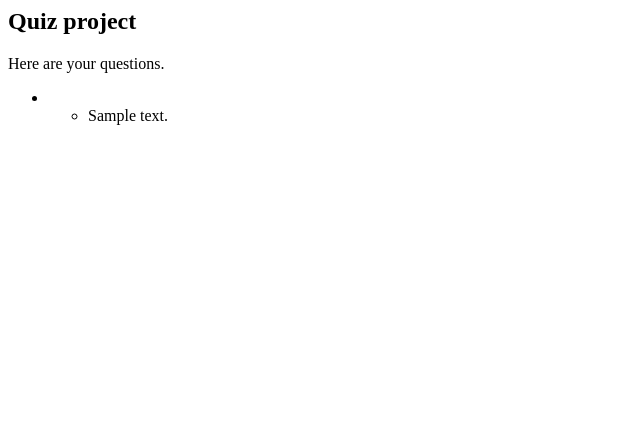
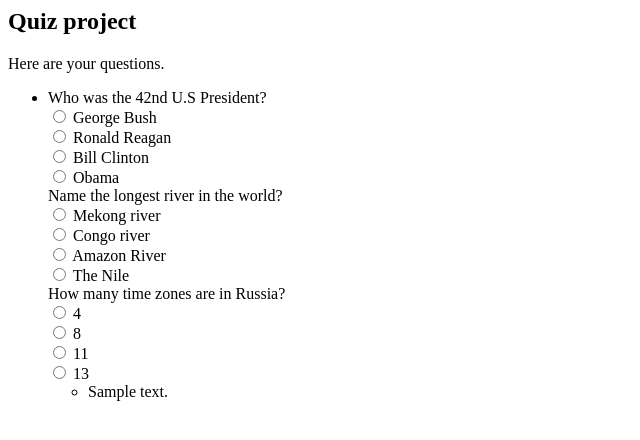
Before and after one commit to pangelini9/final, a Django app: template quiz/templates/quiz/newAttemptLorenzo.html in a window 1280 px wide. Shown: the top 440 px of the page, without its empty margins (0-640 px from the left). Run offline with Django 3.2, Linux system fonts and the light colour scheme; the template is opened without the code that fills it: most values are stand-ins (such as "Sample title", 1, 10 or a date in 2020).

Commit message:
Added Questions To my Page

```diff
--- a/quiz/templates/quiz/newAttemptLorenzo.html
+++ b/quiz/templates/quiz/newAttemptLorenzo.html
@@ -10,6 +10,56 @@
         <ul>
         {% for pair in pairs %}
         <li>
+
+
+               Who was the 42nd U.S President?
+	           <br>
+	           <input type="radio"  name="quest1" value="3">
+	           <label>George Bush</label><br>
+
+	           <input type="radio" name="quest1" value="2">
+	           <label>Ronald Reagan</label><br>
+
+	           <input type="radio" name="quest1" value="1">
+	           <label>Bill Clinton</label><br>
+
+	            <input type="radio" name="quest1" value="4">
+	            <label>Obama</label><br>
+	            </li>
+
+
+	            Name the longest river in the world?
+	           <br>
+	           <input type="radio"  name="quest1" value="3">
+	           <label>Mekong river</label><br>
+
+	           <input type="radio" name="quest1" value="2">
+	           <label>Congo river</label><br>
+
+	           <input type="radio" name="quest1" value="1">
+	           <label>Amazon River</label><br>
+
+	            <input type="radio" name="quest1" value="4">
+	            <label>The Nile</label><br>
+	            </li>
+
+               How many time zones are in Russia?
+	           <br>
+	           <input type="radio"  name="quest1" value="3">
+	           <label>4</label><br>
+
+	           <input type="radio" name="quest1" value="2">
+	           <label>8</label><br>
+
+	           <input type="radio" name="quest1" value="1">
+	           <label>11</label><br>
+
+	            <input type="radio" name="quest1" value="4">
+	            <label>13</label><br>
+	            </li>
+
+
+
 
             {% for key, value in pair.items %}
 
```
